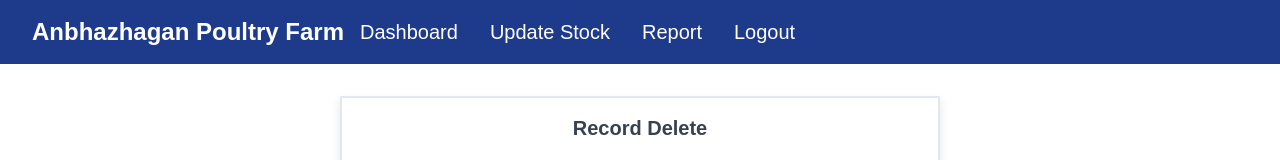
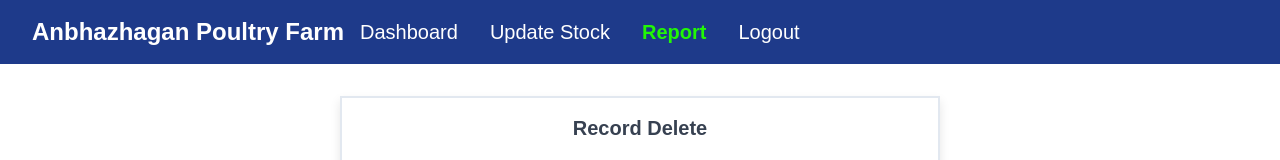
Before and after one commit to GokulKumar2003/Poultry-Farm-Front-End, a React (Vite) app: page /report in a window 1280 px wide. Shown: the top 160 px of the page. Built offline with nearby package versions, Linux system fonts and the light colour scheme; sample sign-in values are in the browser's storage.

Commit message:
UI change

```diff
--- a/src/App.jsx
+++ b/src/App.jsx
@@ -3,7 +3,7 @@ import reactLogo from './assets/react.svg'
 import viteLogo from '/vite.svg'
 import { useEffect } from 'react'
 import { BrowserRouter as Router, Route, Routes, useLocation } from 'react-router-dom';
-import { Link } from 'react-router-dom';
+import { NavLink } from 'react-router-dom';
 import Dashboard from './components/Dashboard'
 
 import StockUpdate from './components/StockUpdate'
@@ -62,10 +62,10 @@ function Navbar(){
                 <div className='navbar-container'>
                     <div className="navbar-logo">Anbhazhagan Poultry Farm</div>
                     <ul className={`navbar-links ${isMobileMenuOpen ? "active" : ""}`}>
-                        <li><Link to="/dashboard">Dashboard</Link></li>
-                        <li><Link to="/stock-update">Update Stock</Link></li>
-                        <li><Link to="/report">Report</Link></li>
-                        <li><Link to="/logout">Logout</Link></li>
+                        <li><NavLink className={({ isActive }) => isActive ? "current" : ""} to="/dashboard">Dashboard</NavLink></li>
+                        <li><NavLink className={({ isActive }) => isActive ? "current" : ""} to="/stock-update">Update Stock</NavLink></li>
+                        <li><NavLink className={({ isActive }) => isActive ? "current" : ""} to="/report">Report</NavLink></li>
+                        <li><NavLink className={({ isActive }) => isActive ? "current" : ""} to="/logout">Logout</NavLink></li>
                     </ul>
                     <button className="menu-toggle" onClick={toggleMobileMenu}>
                         <span className="menu-bar"></span>
--- a/src/styles/style.css
+++ b/src/styles/style.css
@@ -261,12 +261,20 @@ button:hover {
 .navbar-links a {
   color: white;
   font-size: 1.25rem;
-  transition: color 0.3s;
+  transition: color 0.3s, transform 0.3s ease-in-out;
   text-decoration: none;
+  display: inline-block;
 }
 
 .navbar-links a:hover {
   color: #ffd700;
+  transform: translateY(-3px);
+}
+
+.navbar-links a.current {
+  color: #22f706;
+  transform: none;
+  font-weight: bold;
 }
 
 .menu-toggle {
```
